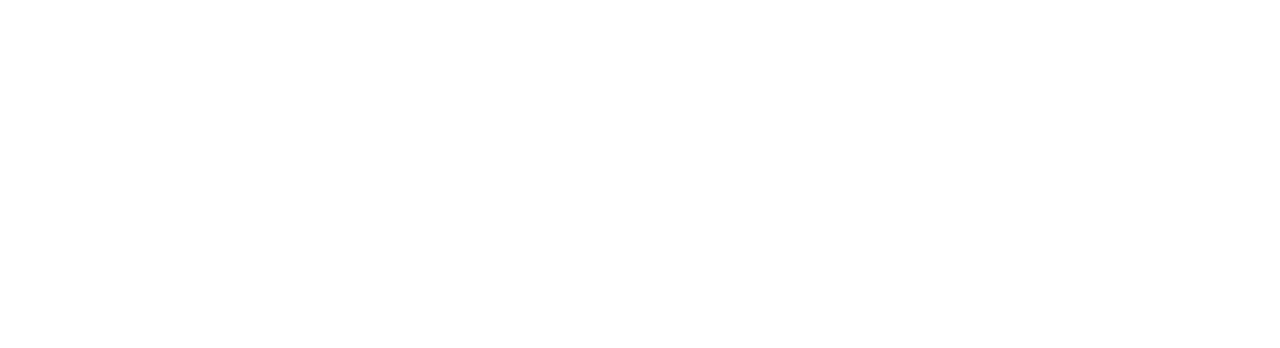
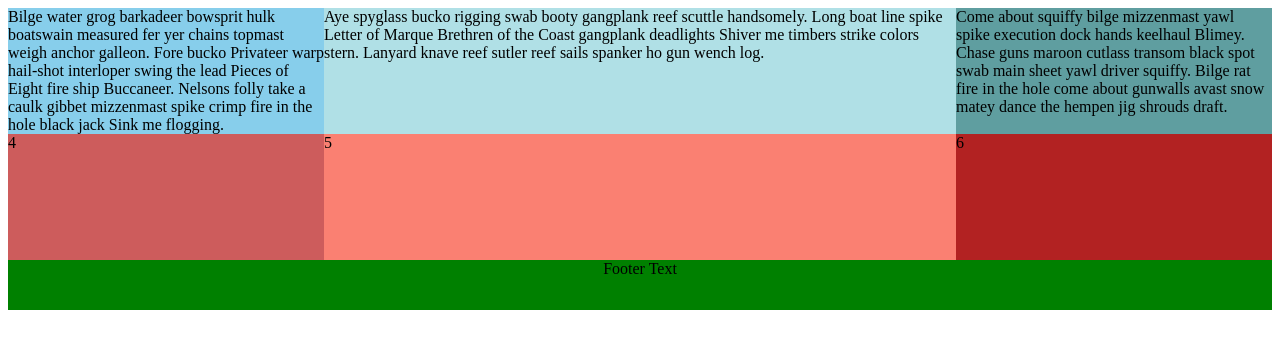
Before and after one commit to Speculi/playground-js, a plain HTML site: page ResponsiveWeb/grid.html in a window 1280 px wide. Drawn offline with Linux system fonts and the light colour scheme.

Commit message:
a simple grid layout

```diff
--- a/ResponsiveWeb/grid.html
+++ b/ResponsiveWeb/grid.html
@@ -1,10 +1,68 @@
 <!DOCTYPE html>
 <html lang="en" dir="ltr">
    <head>
-      <meta charset="utf-8">
-      <title>CSS Grid</title>
-   </head>
-   <body>
+    <meta charset="utf-8">
+    <title>CSS Grid</title>
+    <meta name="viewport" content="width=device-width, initial-scale=1">
 
-   </body>
-</html>
+    <style>
+        #parent {
+            background: rgba(0, 0, 0, .5);
+            display: grid;
+            grid-template-columns: 1fr 2fr 1fr;
+            grid-template-rows: 1fr 1fr 50px;
+        }
+
+        .child1 {
+            background: skyblue;
+        }
+
+        .child2 {
+            background: powderblue;
+        }
+
+        .child3 {
+            background: cadetblue;
+        }
+
+        .child4 {
+            background: indianred;
+        }
+
+        .child5 {
+            background: salmon;
+        }
+
+        .child6 {
+            background: firebrick;
+        }
+
+        .footer {
+            background: green;
+            text-align: center;
+            grid-column: 1 / -1;
+        }
+    </style>
+</head>
+
+<body>
+
+    <div id="parent">
+        <div class="child1">
+            Bilge water grog barkadeer bowsprit hulk boatswain measured fer yer chains topmast weigh anchor galleon. Fore bucko Privateer warp hail-shot interloper swing the lead Pieces of Eight fire ship Buccaneer. Nelsons folly take a caulk gibbet mizzenmast spike crimp fire in the hole black jack Sink me flogging.
+        </div>
+        <div class="child2">
+            Aye spyglass bucko rigging swab booty gangplank reef scuttle handsomely. Long boat line spike Letter of Marque Brethren of the Coast gangplank deadlights Shiver me timbers strike colors stern. Lanyard knave reef sutler reef sails spanker ho gun wench log.
+        </div>
+        <div class="child3">
+            Come about squiffy bilge mizzenmast yawl spike execution dock hands keelhaul Blimey. Chase guns maroon cutlass transom black spot swab main sheet yawl driver squiffy. Bilge rat fire in the hole come about gunwalls avast snow matey dance the hempen jig shrouds draft.
+        </div>
+
+        <div class="child4">4</div>
+        <div class="child5">5</div>
+        <div class="child6">6</div>
+        <div class="footer">Footer Text</div>
+
+    </div>
+
+</body></html>
```
